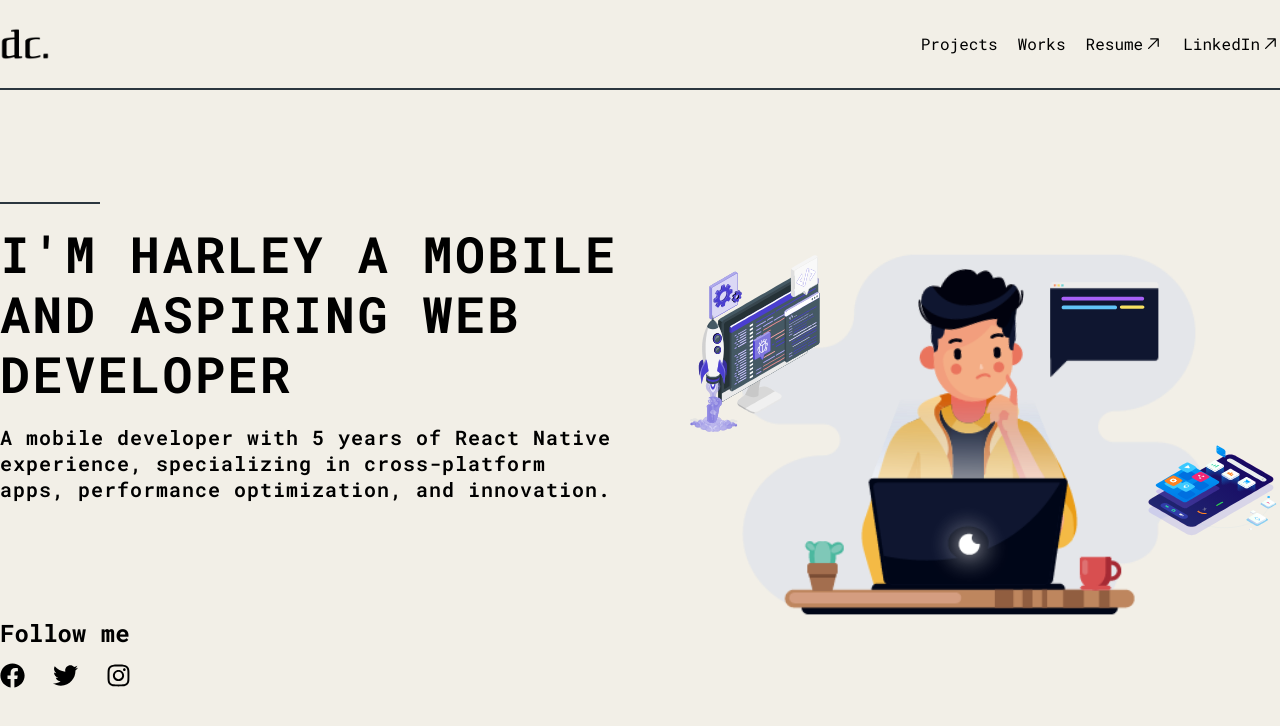
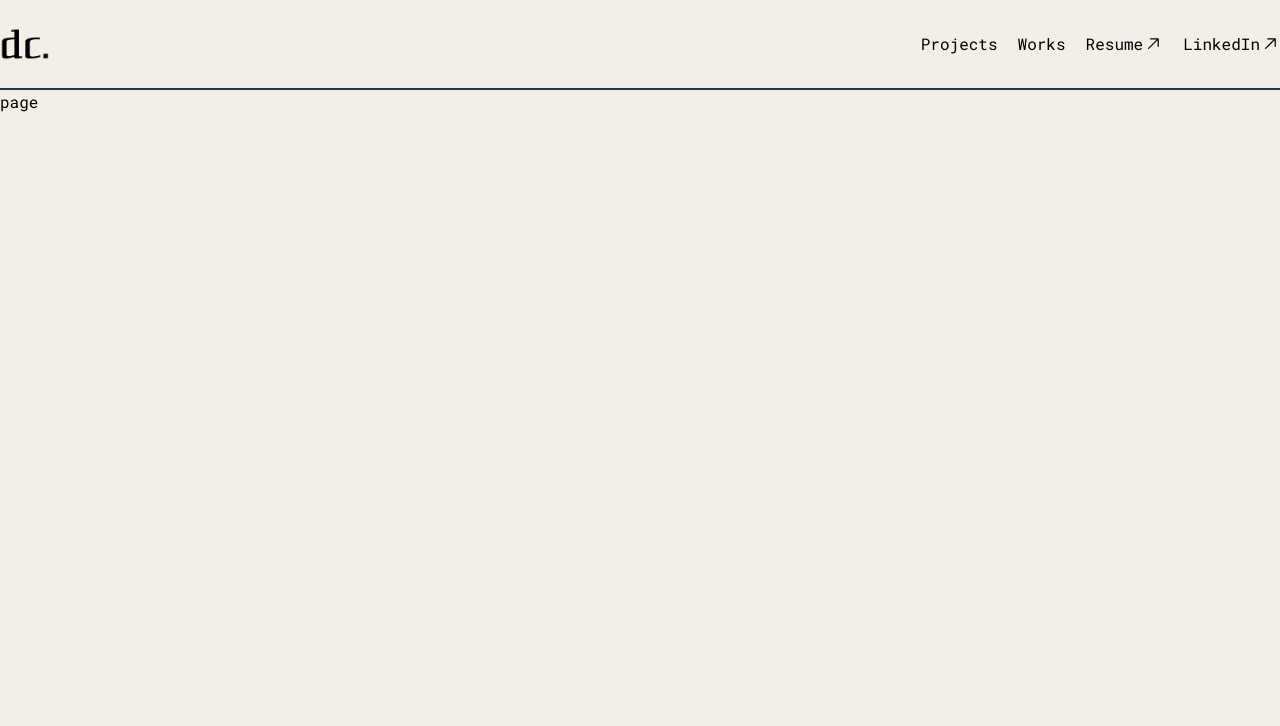
Before and after one commit to harleyxx1/portfolio, a Next.js app: page / in a window 1280 px wide. Shown: the top 726 px of the page. Built offline with nearby package versions, Linux system fonts and the light colour scheme.

Commit message:
changing pages

```diff
--- a/app/(root)/page.tsx
+++ b/app/(root)/page.tsx
@@ -1,53 +1,61 @@
-import Link from "next/link";
-import { FaFacebook } from "react-icons/fa";
-import { FaTwitter } from "react-icons/fa";
-import { FaInstagram } from "react-icons/fa";
-import { AppContentConstants } from "@/constants/AppContentConstants";
-import LottieComponent from "@/components/LottieComponent";
-import developer from "@/public/lottie/developer.json";
-import web from "@/public/lottie/web.json";
-import mobile from "@/public/lottie/mobile.json";
-import DecorationBar from "@/components/DecorationBar";
+// import Link from "next/link";
+// import { FaFacebook } from "react-icons/fa";
+// import { FaTwitter } from "react-icons/fa";
+// import { FaInstagram } from "react-icons/fa";
+// import { AppContentConstants } from "@/constants/AppContentConstants";
+// import LottieComponent from "@/components/LottieComponent";
+// import developer from "@/public/lottie/developer.json";
+// import web from "@/public/lottie/web.json";
+// import mobile from "@/public/lottie/mobile.json";
+// import DecorationBar from "@/components/DecorationBar";
+
+// const page = () => {
+//   return (
+//     <div className="flex flex-col lg:flex-row h-full max-xl:px-6 my-20 md:my-28 relative">
+//       <div className="flex flex-col lg:justify-between h-full flex-1 z-10 mr-10">
+//         <div>
+//           <DecorationBar />
+//           <p className="mt-5 tracking-wider text-3xl sm:text-[50px] leading-[1.2] font-bold">
+//             {AppContentConstants.showcaseHeader}
+//           </p>
+//           <p className="mt-5 tracking-wider text-[15px] sm:text-[20px] leading-[1.3] font-semibold">
+//             {AppContentConstants.showcaseSubtitle}
+//           </p>
+//         </div>
+//         <div className="flex flex-col gap-3 mt-10">
+//           <p className="font-bold text-[24px]">Follow me</p>
+//           <div className="flex flex-row gap-7">
+//             <Link href={AppContentConstants.facebookLink}>
+//               <FaFacebook size={25} />
+//             </Link>
+//             <Link href={AppContentConstants.xLink}>
+//               <FaTwitter size={25} />
+//             </Link>
+//             <Link href={AppContentConstants.instagramLink}>
+//               <FaInstagram size={25} />
+//             </Link>
+//           </div>
+//         </div>
+//       </div>
+//       <div className="flex flex-1 items-center justify-center relative">
+//         <LottieComponent animationData={developer} loop={true} />
+//         <div className="absolute h-[150px] left-[20px] top-[50px] sm:left-[80px] md:left-[130px] lg:h-[180px] lg:left-[30px]">
+//           <LottieComponent animationData={web} loop={true} />
+//         </div>
+//         <div className="absolute h-[90px] right-0 bottom-[100px] sm:right-[50px] md:right-[90px] lg:h-[100px] lg:right-0 lg:bottom-[150px]">
+//           <LottieComponent animationData={mobile} loop={true} />
+//         </div>
+//       </div>
+//     </div>
+//   );
+// };
+
+// export default page;
+
+import React from "react";
 
 const page = () => {
-  return (
-    <div className="flex flex-col lg:flex-row h-full max-xl:px-6 my-20 md:my-28 relative">
-      <div className="flex flex-col lg:justify-between h-full flex-1 z-10 mr-10">
-        <div>
-          <DecorationBar />
-          <p className="mt-5 tracking-wider text-3xl sm:text-[50px] leading-[1.2] font-bold">
-            {AppContentConstants.showcaseHeader}
-          </p>
-          <p className="mt-5 tracking-wider text-[15px] sm:text-[20px] leading-[1.3] font-semibold">
-            {AppContentConstants.showcaseSubtitle}
-          </p>
-        </div>
-        <div className="flex flex-col gap-3 mt-10">
-          <p className="font-bold text-[24px]">Follow me</p>
-          <div className="flex flex-row gap-7">
-            <Link href={AppContentConstants.facebookLink}>
-              <FaFacebook size={25} />
-            </Link>
-            <Link href={AppContentConstants.xLink}>
-              <FaTwitter size={25} />
-            </Link>
-            <Link href={AppContentConstants.instagramLink}>
-              <FaInstagram size={25} />
-            </Link>
-          </div>
-        </div>
-      </div>
-      <div className="flex flex-1 items-center justify-center relative">
-        <LottieComponent animationData={developer} loop={true} />
-        <div className="absolute h-[150px] left-[20px] top-[50px] sm:left-[80px] md:left-[130px] lg:h-[180px] lg:left-[30px]">
-          <LottieComponent animationData={web} loop={true} />
-        </div>
-        <div className="absolute h-[90px] right-0 bottom-[100px] sm:right-[50px] md:right-[90px] lg:h-[100px] lg:right-0 lg:bottom-[150px]">
-          <LottieComponent animationData={mobile} loop={true} />
-        </div>
-      </div>
-    </div>
-  );
+  return <div>page</div>;
 };
 
 export default page;
--- a/app/projects/page.tsx
+++ b/app/projects/page.tsx
@@ -1,25 +1,33 @@
-import { GoArrowDownRight } from "react-icons/go";
-import DecorationBar from "@/components/DecorationBar";
-import ProjectCard from "@/components/cards/ProjectCard";
-import { listOfProjects } from "@/constants/ListContants";
+// import { GoArrowDownRight } from "react-icons/go";
+// import DecorationBar from "@/components/DecorationBar";
+// import ProjectCard from "@/components/cards/ProjectCard";
+// import { listOfProjects } from "@/constants/ListContants";
+
+// const page = () => {
+//   return (
+//     <main className="my-20 md:my-28 max-xl:px-6 h-dvw flex flex-col">
+//       <DecorationBar />
+//       <div className="flex flex-row items-center gap-4 mb-10 relative left-[-5px] mt-2">
+//         <GoArrowDownRight size={25} />
+//         <p className="tracking-wider text-xl leading-[1.2] font-bold">
+//           Personal Projects
+//         </p>
+//       </div>
+//       <div className="grid grid-row-1 gap-7">
+//         {listOfProjects.map((item) => (
+//           <ProjectCard key={`project-item-${item.id}`} item={item} />
+//         ))}
+//       </div>
+//     </main>
+//   );
+// };
+
+// export default page;
+
+import React from "react";
 
 const page = () => {
-  return (
-    <main className="my-20 md:my-28 max-xl:px-6 h-dvw flex flex-col">
-      <DecorationBar />
-      <div className="flex flex-row items-center gap-4 mb-10 relative left-[-5px] mt-2">
-        <GoArrowDownRight size={25} />
-        <p className="tracking-wider text-xl leading-[1.2] font-bold">
-          Personal Projects
-        </p>
-      </div>
-      <div className="grid grid-row-1 gap-7">
-        {listOfProjects.map((item) => (
-          <ProjectCard key={`project-item-${item.id}`} item={item} />
-        ))}
-      </div>
-    </main>
-  );
+  return <div>page</div>;
 };
 
 export default page;
--- a/app/works/page.tsx
+++ b/app/works/page.tsx
@@ -1,18 +1,26 @@
-import DecorationBar from "@/components/DecorationBar";
-import { GoArrowDownRight } from "react-icons/go";
+// import DecorationBar from "@/components/DecorationBar";
+// import { GoArrowDownRight } from "react-icons/go";
+
+// const page = () => {
+//   return (
+//     <main className="my-20 md:my-28 max-xl:px-6">
+//       <DecorationBar />
+//       <div className="flex flex-row items-center gap-4 relative left-[-5px] mt-2">
+//         <GoArrowDownRight size={25} />
+//         <p className="tracking-wider text-xl leading-[1.2] font-bold">
+//           Selected Works
+//         </p>
+//       </div>
+//     </main>
+//   );
+// };
+
+// export default page;
+
+import React from "react";
 
 const page = () => {
-  return (
-    <main className="my-20 md:my-28 max-xl:px-6">
-      <DecorationBar />
-      <div className="flex flex-row items-center gap-4 relative left-[-5px] mt-2">
-        <GoArrowDownRight size={25} />
-        <p className="tracking-wider text-xl leading-[1.2] font-bold">
-          Selected Works
-        </p>
-      </div>
-    </main>
-  );
+  return <div>page</div>;
 };
 
 export default page;
```
